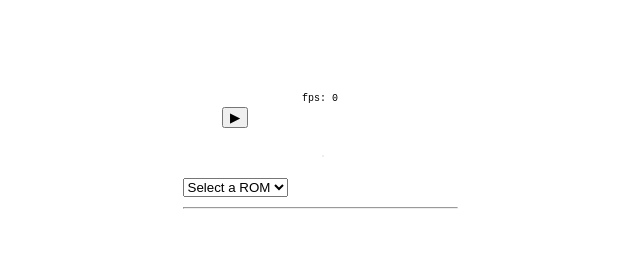
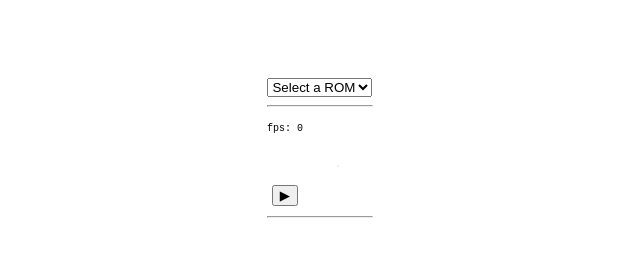
Before and after one commit to a5huynh/rusty-emulator, a website built with webpack: page www/src/index.html in a window 1280 px wide. Shown: the whole page, without its empty margins (328-968 px from the left). Built offline with nearby package versions, Linux system fonts and the light colour scheme; files whose address does not match are found by name; what z80-emulator would draw is missing.

Commit message:
Move FPS to sidebar and ROM selection to top

```diff
--- a/www/src/index.html
+++ b/www/src/index.html
@@ -6,18 +6,23 @@
   </head>
   <body>
     <table>
-      <tr><td colspan="3" style="text-align: center;"><code id="fps">fps: 0</code></td></tr>
+      <tr>
+          <td class="topbar" colspan="3">
+            <div><select id="rom-list"></select></div>
+            <hr>
+          </td>
+      </tr>
       <tr>
         <td class="sidebar">
+          <code id="fps">fps: 0</code>
+          <p>&nbsp;</p>
           <div><button id="play-pause"></button></div>
-          <p>&nbsp;</p>
-          <div><select id="rom-list"></select></div>
         </td>
         <td><canvas id="engine-display"></canvas></td>
         <td class="sidebar"><code id="registers"></code></td>
       </tr>
       <tr>
-        <td colspan="3" style="text-align: center;">
+        <td colspan="3">
           <hr>
           <div id="memory"></div>
         </td>
--- a/www/src/lib/ui/display.scss
+++ b/www/src/lib/ui/display.scss
@@ -17,10 +17,12 @@ code {
 table td {
     padding: 0 16px;
     text-align: center;
-}
 
-td.sidebar {
-    width: 100px;
+    .sidebar { width: 100px; }
+    .topbar {
+        width: 100%;
+        text-align: center;
+    }
 }
 
 canvas {
```
